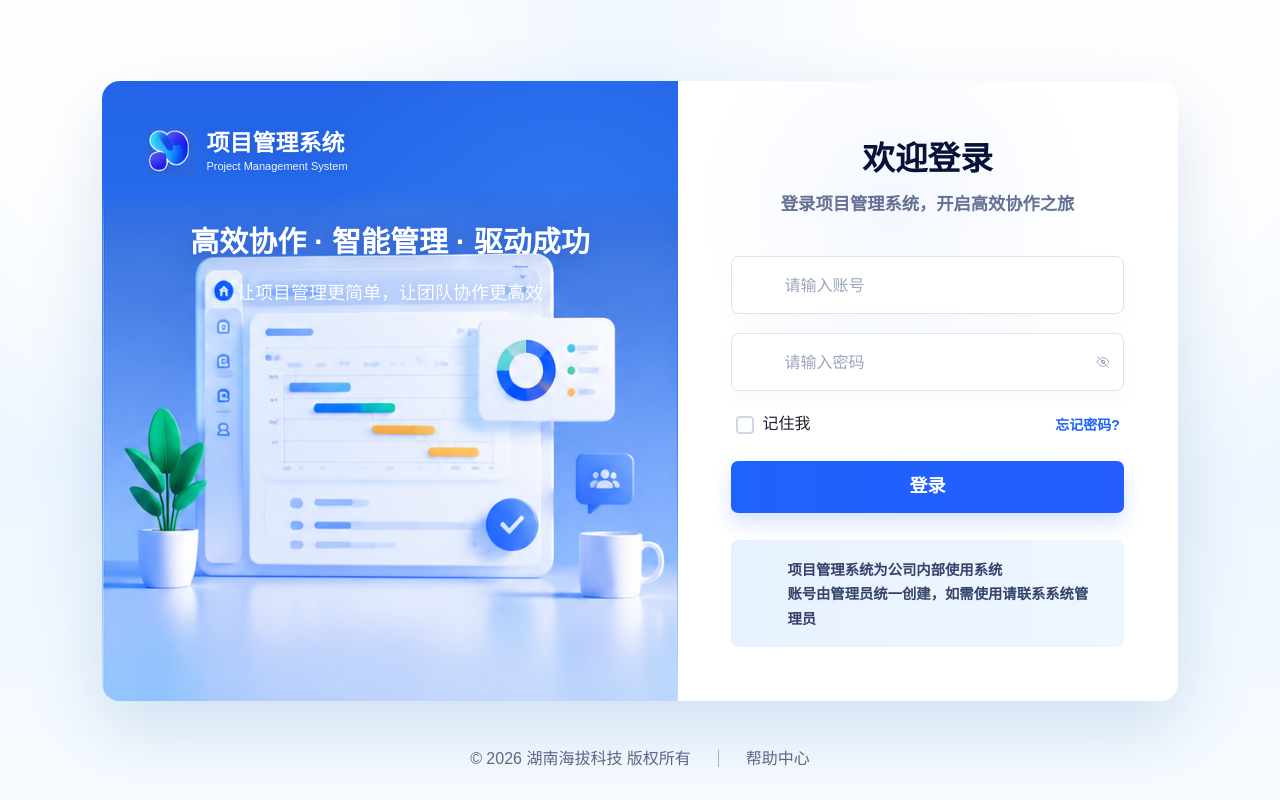
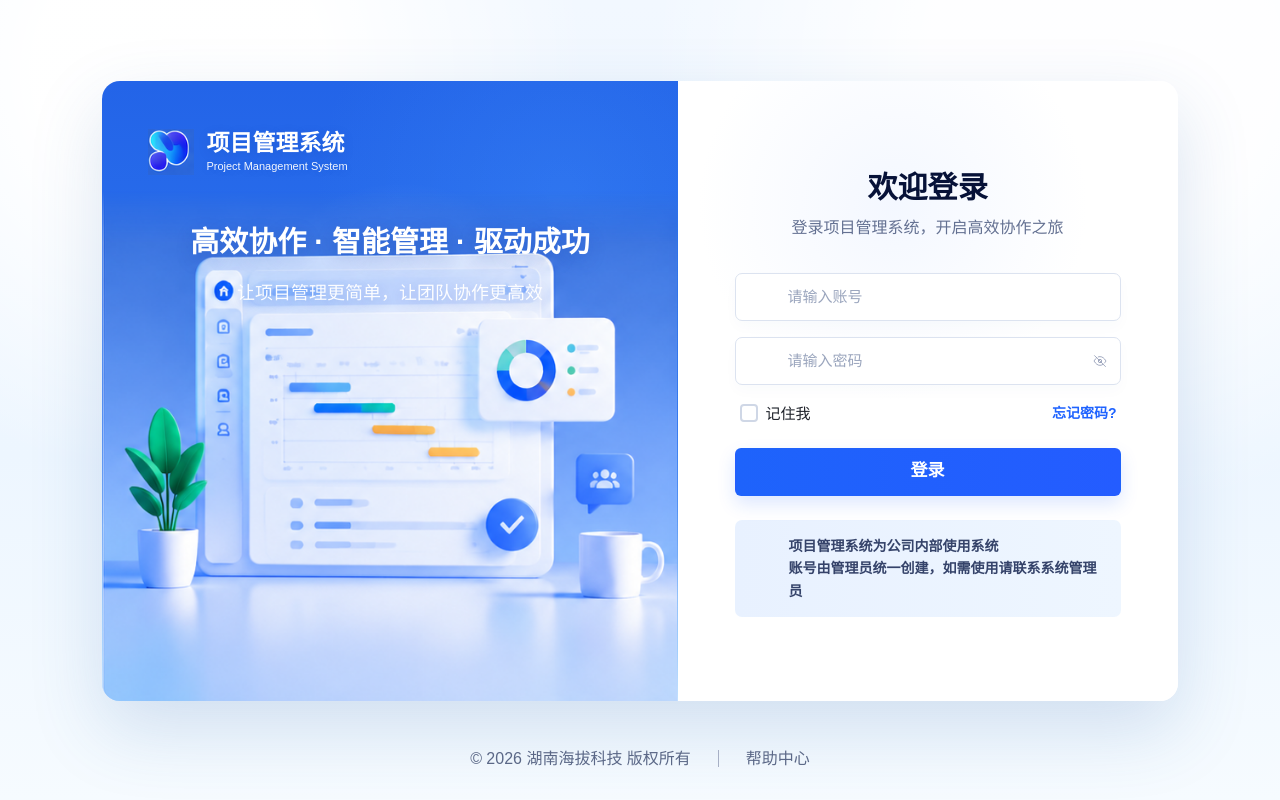
Before and after one commit to Bonye1986/HaiBaPM, a Vue app: page / in a window 1280 px wide. Built offline with nearby package versions, Linux system fonts and the light colour scheme; some icons are missing.

Commit message:
Polish PC login form density

```diff
--- a/src/App.vue
+++ b/src/App.vue
@@ -248,20 +248,20 @@ const form = reactive({
   align-items: center;
   justify-items: center;
   min-height: 620px;
-  padding: clamp(46px, 6.2vh, 72px) clamp(36px, 4.2vw, 54px) clamp(38px, 5.6vh, 64px);
+  padding: clamp(44px, 5.8vh, 68px) clamp(36px, 4.2vw, 54px) clamp(38px, 5.2vh, 60px);
   background:
     radial-gradient(circle at 43% 20%, rgba(240, 245, 255, .76), transparent 34%),
     linear-gradient(180deg, #ffffff 0%, #ffffff 100%);
 }
 
 .login-form {
-  width: min(406px, 100%);
+  width: min(386px, 100%);
 }
 
 .login-title {
   margin: 0;
   text-align: center;
-  font-size: clamp(30px, 2.55vw, 36px);
+  font-size: clamp(29px, 2.35vw, 34px);
   line-height: 1.18;
   font-weight: 800;
   letter-spacing: 0;
@@ -269,16 +269,16 @@ const form = reactive({
 }
 
 .login-desc {
-  margin: 14px 0 clamp(30px, 5vh, 48px);
+  margin: 12px 0 clamp(26px, 4.2vh, 38px);
   text-align: center;
-  font-size: clamp(16px, 1.35vw, 18px);
+  font-size: clamp(15px, 1.25vw, 16px);
   line-height: 1.4;
-  font-weight: 600;
+  font-weight: 500;
   color: #647192;
 }
 
 .form-item {
-  margin-bottom: clamp(18px, 2.4vh, 24px);
+  margin-bottom: clamp(16px, 2vh, 20px);
 }
 
 .login-input {
@@ -286,11 +286,11 @@ const form = reactive({
 }
 
 .login-input {
-  height: 58px;
+  height: 48px;
   border: 1px solid #dce3f0;
-  border-radius: 8px;
+  border-radius: 7px;
   background: #fff;
-  box-shadow: 0 8px 18px rgba(55, 82, 125, .03);
+  box-shadow: 0 6px 14px rgba(55, 82, 125, .025);
 }
 
 .login-input :deep(.arco-input-wrapper) {
@@ -301,7 +301,7 @@ const form = reactive({
 .login-input :deep(.arco-input),
 .login-input :deep(input) {
   color: #1d2a54;
-  font-size: 16px;
+  font-size: 15px;
   font-weight: 500;
 }
 
@@ -335,14 +335,14 @@ const form = reactive({
   display: flex;
   align-items: center;
   justify-content: space-between;
-  margin: 2px 0 clamp(22px, 3vh, 28px);
-  font-size: 16px;
+  margin: 0 0 clamp(20px, 2.8vh, 24px);
+  font-size: 15px;
   font-weight: 500;
 }
 
 .remember {
   color: #435077;
-  font-size: 16px;
+  font-size: 15px;
 }
 
 .remember :deep(.arco-checkbox-icon) {
@@ -363,18 +363,18 @@ const form = reactive({
 }
 
 .submit {
-  height: 52px;
-  border-radius: 7px;
+  height: 48px;
+  border-radius: 6px;
   background: linear-gradient(90deg, #1e63fb 0%, #245cff 100%);
-  font-size: 18px;
+  font-size: 17px;
   font-weight: 700;
-  box-shadow: 0 10px 20px rgba(30, 96, 252, .18);
+  box-shadow: 0 8px 18px rgba(30, 96, 252, .15);
 }
 
 .notice {
   width: 100%;
-  min-height: 88px;
-  margin-top: clamp(24px, 3.4vh, 32px);
+  min-height: 76px;
+  margin-top: clamp(22px, 3vh, 28px);
   padding: 0;
   border: 0;
   border-radius: 7px;
@@ -389,7 +389,7 @@ const form = reactive({
   display: grid;
   grid-template-columns: 22px auto;
   column-gap: 12px;
-  padding: 18px 22px 16px;
+  padding: 15px 20px 14px;
 }
 
 .notice-icon {
@@ -402,8 +402,8 @@ const form = reactive({
 .notice p {
   margin: 0;
   color: #35436a;
-  font-size: clamp(14px, 1.12vw, 15px);
-  line-height: 1.7;
+  font-size: 14px;
+  line-height: 1.62;
   font-weight: 600;
 }
 
```
Also changed, not shown: 1 other file (tests, documents, lock files or other folders).
